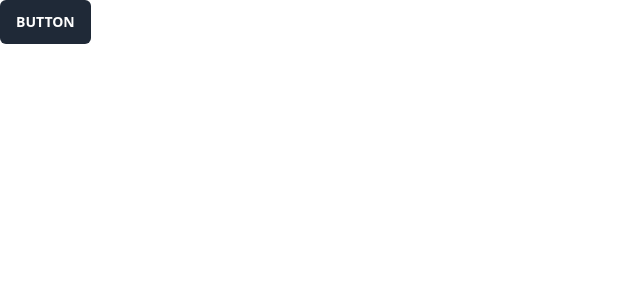
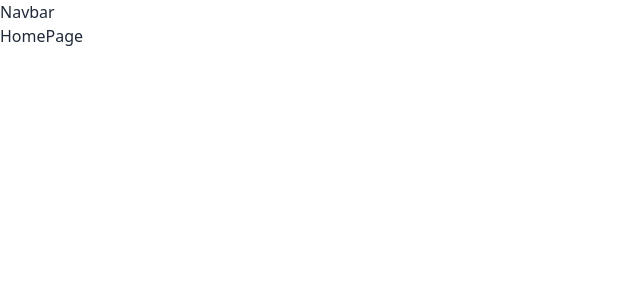
Before and after one commit to yaouba/chat-app-parlons, a React (Vite) app in the folder frontend/: page / in a window 1280 px wide. Shown: the top 300 px of the page, without its empty margins (0-640 px from the left). Built offline with nearby package versions, Linux system fonts and the light colour scheme.

Commit message:
Added the routes

```diff
--- a/frontend/src/App.jsx
+++ b/frontend/src/App.jsx
@@ -1,12 +1,25 @@
 import React from 'react'
+import Navbar from './components/Navbar'
+import { Route, Routes } from 'react-router-dom'
+import HomePage from './pages/HomePage'
+import SignupPage from './pages/SignupPage'
+import LoginPage from './pages/LoginPage'
+import ProfilePage from './pages/ProfilePage'
+import SettingsPage from './pages/SettingsPage'
 
 const App = () => {
   return (
-    <div className='text-red-400'>
-      <button
-  class="inline-block cursor-pointer rounded-md bg-gray-800 px-4 py-3 text-center text-sm font-semibold uppercase text-white transition duration-200 ease-in-out hover:bg-gray-900">
-  Button
-</button>
+    <div>
+        <Navbar />
+
+        <Routes>
+          <Route path='/' element={<HomePage />} />
+          <Route path='/signup' element={<SignupPage />} />
+          <Route path='/login' element={<LoginPage />} />
+          <Route path='/profile' element={<ProfilePage />} />
+          <Route path='/settings' element={<SettingsPage />} />
+
+        </Routes>
     </div>
   )
 }
--- /dev/null
+++ b/frontend/src/pages/HomePage.jsx
@@ -0,0 +1,9 @@
+import React from 'react'
+
+function HomePage() {
+  return (
+    <div>HomePage</div>
+  )
+}
+
+export default HomePage
--- /dev/null
+++ b/frontend/src/pages/LoginPage.jsx
@@ -0,0 +1,9 @@
+import React from 'react'
+
+function LoginPage() {
+  return (
+    <div>LoginPage</div>
+  )
+}
+
+export default LoginPage
--- /dev/null
+++ b/frontend/src/pages/ProfilePage.jsx
@@ -0,0 +1,9 @@
+import React from 'react'
+
+const ProfilePage = () => {
+  return (
+    <div>ProfilePage</div>
+  )
+}
+
+export default ProfilePage
--- /dev/null
+++ b/frontend/src/pages/SettingsPage.jsx
@@ -0,0 +1,9 @@
+import React from 'react'
+
+const SettingsPage = () => {
+  return (
+    <div>SettingsPage</div>
+  )
+}
+
+export default SettingsPage
--- /dev/null
+++ b/frontend/src/pages/SignupPage.jsx
@@ -0,0 +1,9 @@
+import React from 'react'
+
+const SignupPage = () => {
+  return (
+    <div>SignupPage</div>
+  )
+}
+
+export default SignupPage
```
